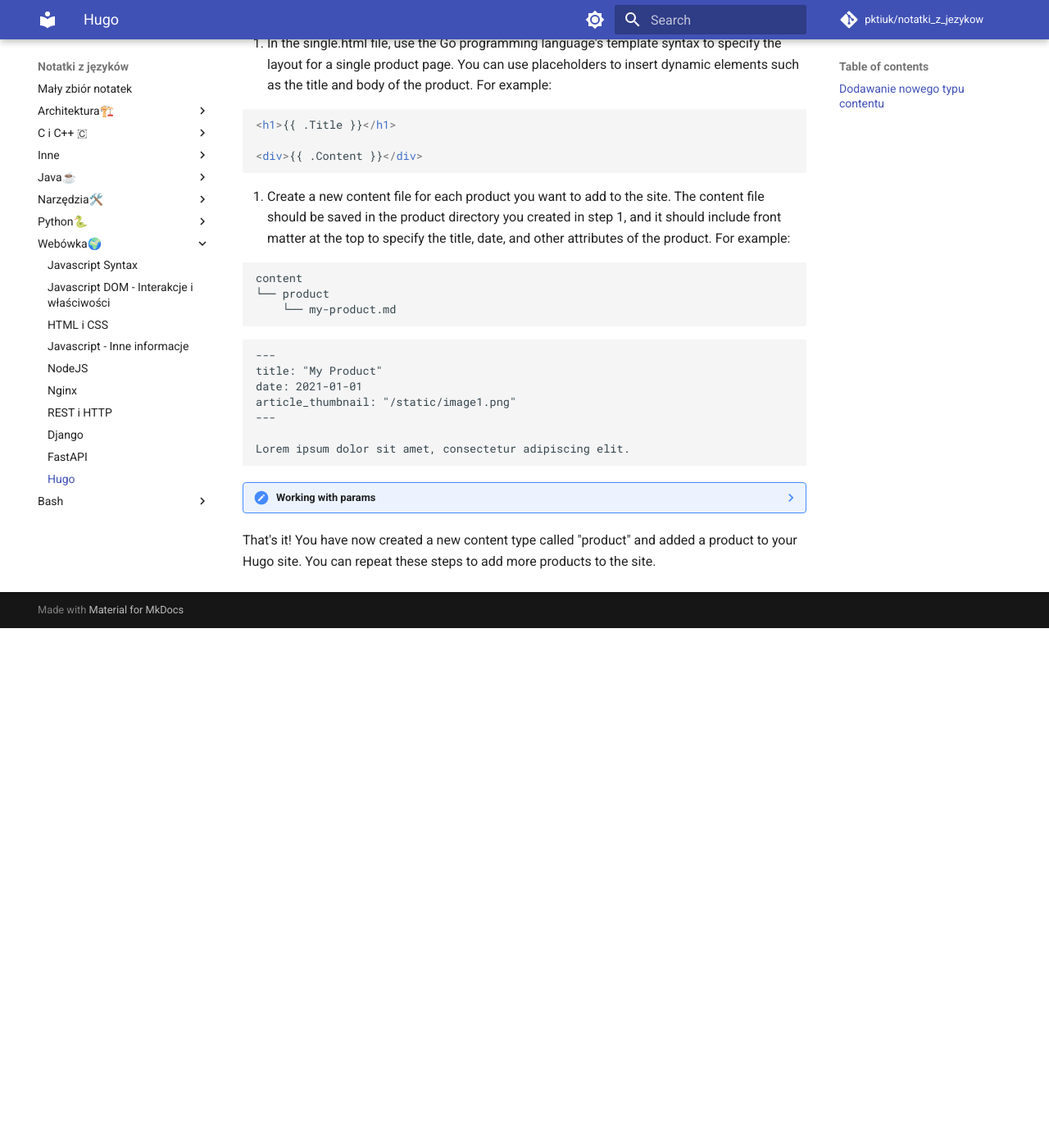
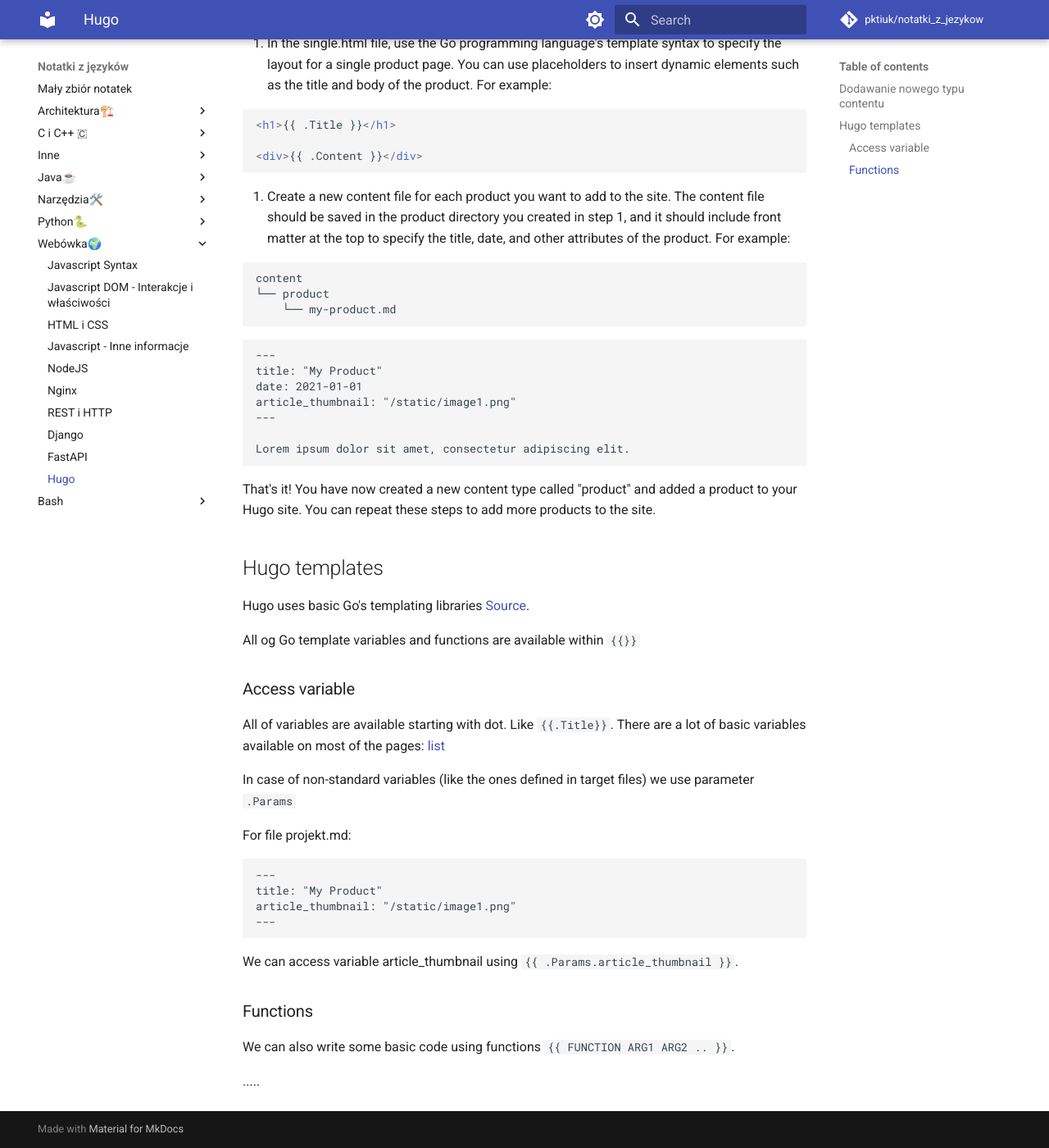
Before and after one commit to pktiuk/notatki_z_jezykow, an MkDocs documentation site: the page built from docs/Webówka🌍/9_hugo.md, in a window 1280 px wide and 1400 px high, scrolled down 1348 px. Shown: the whole window at 82% size. Built offline with MkDocs 1.6.1 and Material for MkDocs 9.7.7, drawn with Linux system fonts in a browser that asks for light colours; comment, search, counter and statistics services are not loaded; before the commit the page ends 2114 px from its top, so only the background shows below that.

Commit message:
Lepsze opisanie templatek hugo

````diff
--- a/docs/Webówka🌍/9_hugo.md
+++ b/docs/Webówka🌍/9_hugo.md
@@ -34,7 +34,7 @@
 
 3. Create a template for rendering product content in the layouts directory. For example, you can create a product directory and a single.html file in it:
 
-```
+```tree
 layouts
 └── product
     └── single.html
@@ -50,13 +50,13 @@
 
 5. Create a new content file for each product you want to add to the site. The content file should be saved in the product directory you created in step 1, and it should include front matter at the top to specify the title, date, and other attributes of the product. For example:
 
-```
+```tree
 content
 └── product
     └── my-product.md
 ```
 
-```
+```text
 ---
 title: "My Product"
 date: 2021-01-01
@@ -66,8 +66,34 @@
 Lorem ipsum dolor sit amet, consectetur adipiscing elit.
 ```
 
-??? note "Working with params"
+That's it! You have now created a new content type called "product" and added a product to your Hugo site. You can repeat these steps to add more products to the site.
 
-    all of non-standard parameters passed in content file can be accessed in template using `.Params.name` for example above to get image we can use `.Params.article_thumbnail`
+## Hugo templates
 
-That's it! You have now created a new content type called "product" and added a product to your Hugo site. You can repeat these steps to add more products to the site.
+Hugo uses basic Go's templating libraries [Source](https://gohugo.io/templates/introduction/).
+
+All og Go template variables and functions are available within `{{}}`
+
+### Access variable
+
+All of variables are available starting with dot. Like `{{.Title}}`.
+There are a lot of basic variables available on most of the pages: [list](https://gohugo.io/variables/page/)
+
+In case of non-standard variables (like the ones defined in target files) we use parameter `.Params`
+
+For file projekt.md:
+
+```text
+---
+title: "My Product"
+article_thumbnail: "/static/image1.png"
+---
+```
+
+We can access variable article_thumbnail using `{{ .Params.article_thumbnail }}`.
+
+### Functions
+
+We can also write some basic code using functions `{{ FUNCTION ARG1 ARG2 .. }}`.
+
+.....
````
